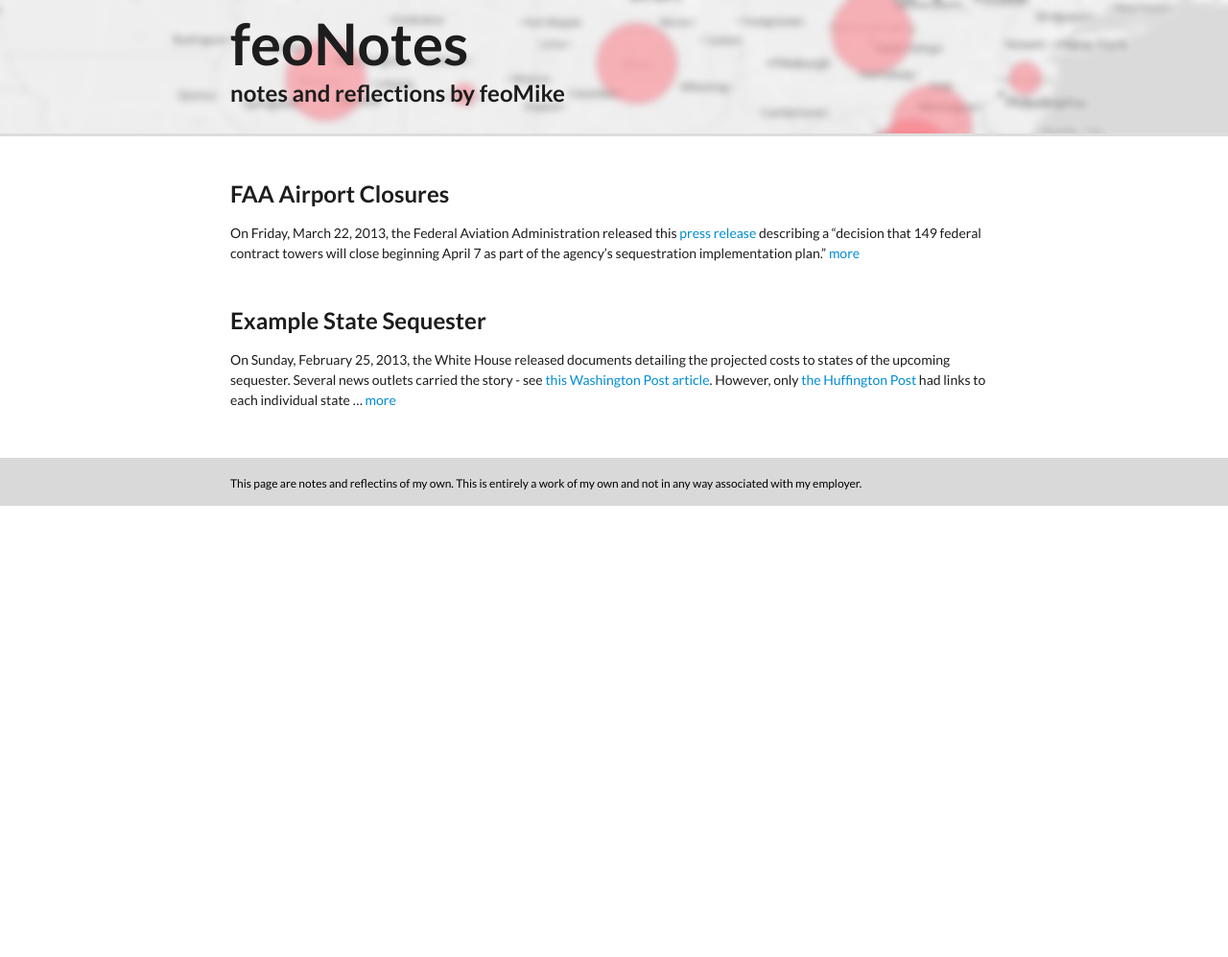
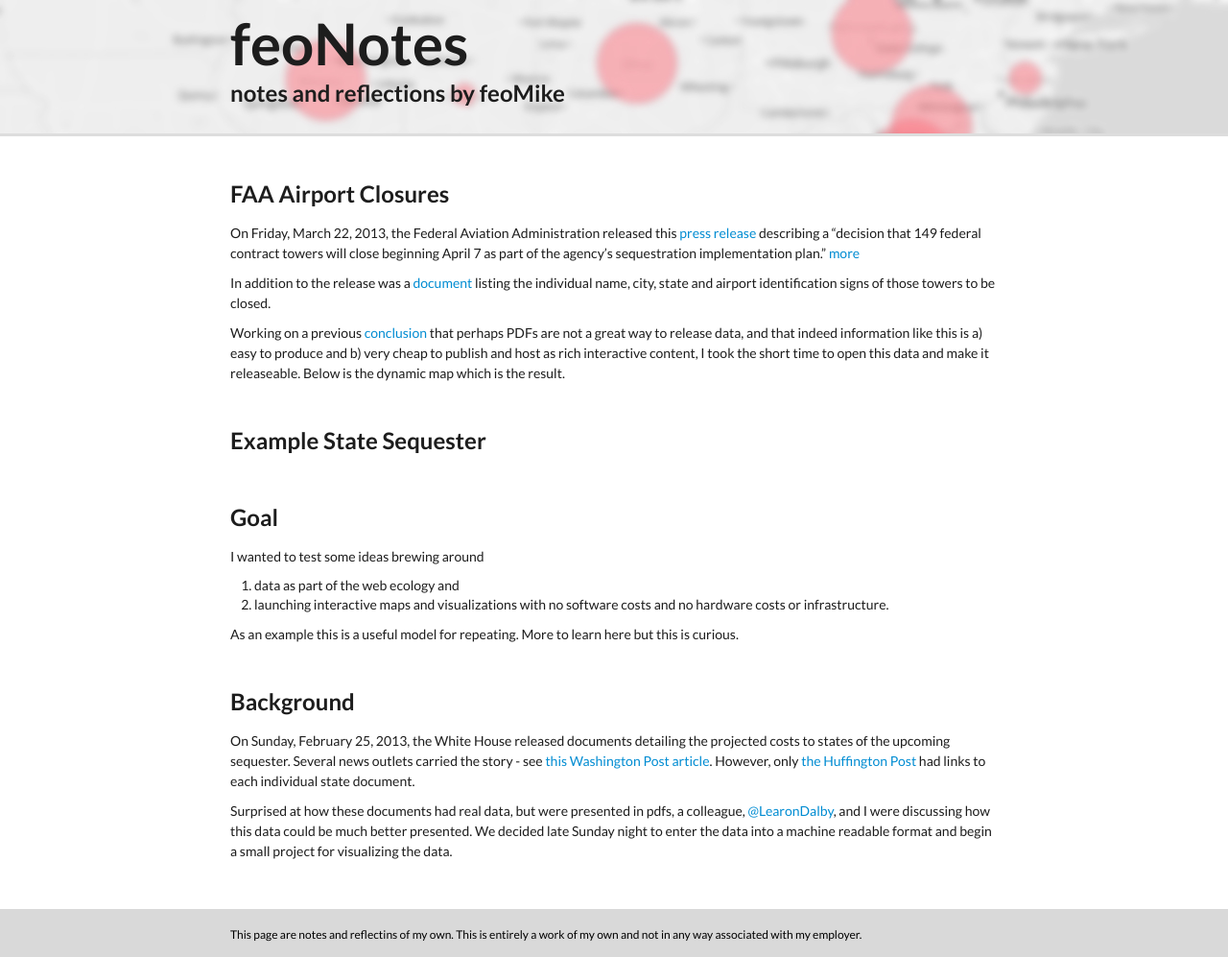
Before and after one commit to feomike/feomike.github.com, a Jekyll site: the page built from index.md, in a window 1280 px wide. Shown: the whole page at 96% size. Built offline with Jekyll 4.4.1, drawn with Linux system fonts in a browser that asks for light colours; Markdown is read by kramdown in place of the engine named in the settings; before the commit the page ends 900 px from its top, so only the background shows below that.

Commit message:
expanding first links

```diff
--- a/index.md
+++ b/index.md
@@ -8,5 +8,21 @@ catch: This page are notes and reflectins of my own.  This is entirely a work of
 ##FAA Airport Closures
 On Friday, March 22, 2013, the Federal Aviation Administration released this [press release](http://www.faa.gov/news/press_releases/news_story.cfm?newsId=14414) describing a "decision that 149 federal contract towers will close beginning April 7 as part of the agency’s sequestration implementation plan." [more](http://feomike.github.com/posts/2013/faa_closure)
 
+In addition to the release was a [document](http://www.faa.gov/news/media/fct_closed.pdf) listing the individual name, city, state and airport identification signs of those towers to be closed.
+
+Working on a previous [conclusion](http://feomike.github.com/posts/2013/state_seq) that perhaps PDFs are not a great way to release data, and that indeed information like this is a) easy to produce and b) very cheap to publish and host as rich interactive content, I took the short time to open this data and make it releaseable.  Below is the dynamic map which is the result.
+
+
 ##Example State Sequester
-On Sunday, February 25, 2013, the White House released documents detailing the projected costs to states of the upcoming sequester. Several news outlets carried the story - see [this Washington Post article](http://www.washingtonpost.com/business/white-house-releases-state-by-state-breakdown-of-sequesters-effects/2013/02/24/caeb71a0-7ec0-11e2-a350-49866afab584_story.html). However, only [the Huffington Post](http://www.huffingtonpost.com/2013/02/24/sequester-states_n_2755181.html) had links to each individual state … [more](http://feomike.github.com/posts/2013/state_seq)
+##Goal
+I wanted to test some ideas brewing around
+
+1. data as part of the web ecology and
+2. launching interactive maps and visualizations with no software costs and no hardware costs or infrastructure.
+
+As an example this is a useful model for repeating. More to learn here but this is curious.
+
+##Background
+On Sunday, February 25, 2013, the White House released documents detailing the projected costs to states of the upcoming sequester. Several news outlets carried the story - see [this Washington Post article](http://www.washingtonpost.com/business/white-house-releases-state-by-state-breakdown-of-sequesters-effects/2013/02/24/caeb71a0-7ec0-11e2-a350-49866afab584_story.html). However, only [the Huffington Post](http://www.huffingtonpost.com/2013/02/24/sequester-states_n_2755181.html) had links to each individual state document.
+
+Surprised at how these documents had real data, but were presented in pdfs, a colleague, [@LearonDalby](https://twitter.com/LearonDalby), and I were discussing how this data could be much better presented. We decided late Sunday night to enter the data into a machine readable format and begin a small project for visualizing the data.
```
